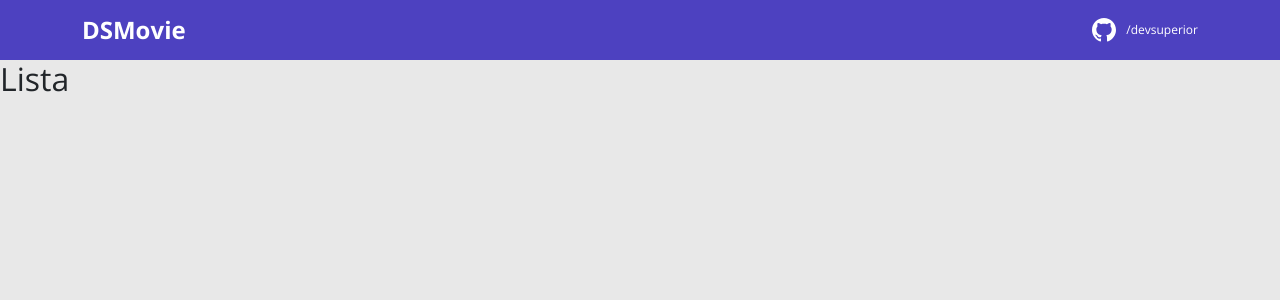
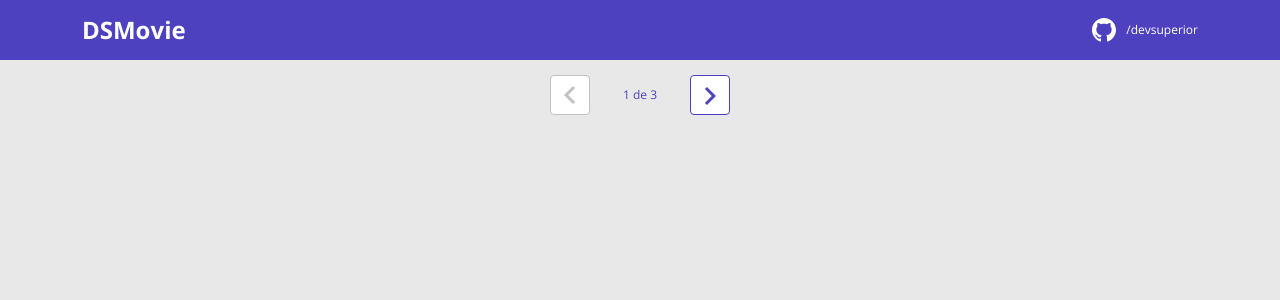
Before and after one commit to davimc/dsmovie, a React (Create React App) app in the folder frontend/: page / in a window 1280 px wide. Shown: the top 300 px of the page. Built offline with nearby package versions, Linux system fonts and the light colour scheme; the HTML template or start-up script is replaced by a standard one.

Commit message:
Pagination layout

```diff
--- a/frontend/src/pages/Listing/index.tsx
+++ b/frontend/src/pages/Listing/index.tsx
@@ -1,7 +1,19 @@
+import { ReactComponent as Arrow } from "assets/img/arrow.svg";
+import "./styles.css"
+
 function Listing() {
-
-    return(
-        <h2>Lista</h2>
+    return (
+        <div className="dsmovie-pagination-container">
+            <div className="dsmovie-pagination-box">
+                <button className="dsmovie-pagination-button" disabled={true} >
+                    <Arrow />
+                </button>
+                <p>{`${1} de ${3}`}</p>
+                <button className="dsmovie-pagination-button" disabled={false} >
+                    <Arrow className="dsmovie-flip-horizontal" />
+                </button>
+            </div>
+        </div>
     )
 }
 
--- /dev/null
+++ b/frontend/src/pages/Listing/styles.css
@@ -0,0 +1,50 @@
+.dsmovie-pagination-container {
+    padding: 15px 0;
+    display: flex;
+    align-items: center;
+    justify-content: center;
+}
+
+.dsmovie-pagination-box {
+    width: 180px;
+    display: flex;
+    justify-content: space-between;
+    align-items: center;
+}
+
+.dsmovie-pagination-button {
+    width: 40px;
+    height: 40px;
+    border-radius: 4px;
+    border: 1px solid var(--color-primary);
+    background-color: #fff;
+
+    cursor:pointer;
+
+    display: flex;
+    justify-content: center;
+    align-items: center;
+}
+
+.dsmovie-pagination-button svg {
+    filter: brightness(0) saturate(100%) invert(26%) sepia(19%) saturate(7395%) hue-rotate(234deg) brightness(89%) contrast(92%);
+}
+
+.dsmovie-pagination-button:disabled {
+    border: 1px solid #c2c2c2;
+    cursor: unset;
+}
+
+.dsmovie-pagination-button:disabled svg {
+    filter: none;
+}
+
+.dsmovie-pagination-container p {
+    margin: 0;
+    font-size: 12px;
+    color: var(--color-primary);
+}
+
+.dsmovie-flip-horizontal {
+    transform: rotate(180deg);
+}
```
Also changed, not shown: frontend/src/assets/img/arrow.svg (added).
